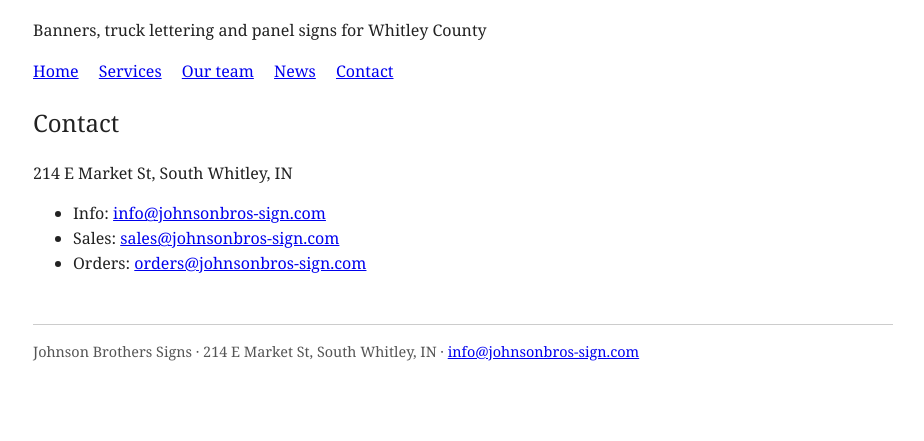
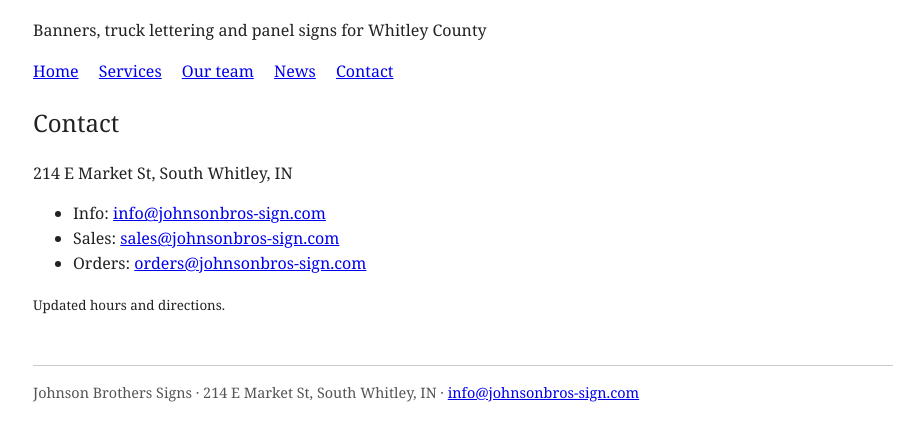
Before and after one commit to amandagreen-dev/johnsonbros-sign-site, a plain HTML site: page contact.html in a window 1280 px wide. Shown: the part 85-526 px from the top of the page, without its empty margins (177-1101 px from the left). Drawn offline with Linux system fonts and the light colour scheme.

Commit message:
Contact page: check hours and address

```diff
--- a/contact.html
+++ b/contact.html
@@ -1 +1 @@
-<!doctype html><html lang="en"><head><meta charset="utf-8"><meta name="viewport" content="width=device-width,initial-scale=1"><title>Contact – Johnson Brothers Signs</title><style>body{font-family:Georgia,serif;max-width:860px;margin:2rem auto;padding:0 1rem;color:#222;line-height:1.55}nav a{margin-right:1rem}h1,h2{font-weight:normal}footer{margin-top:3rem;border-top:1px solid #ccc;padding-top:1rem;font-size:.9rem;color:#555}.team li{margin:.4rem 0}.menu td{padding:.2rem 1rem .2rem 0}</style></head><body><header><h1>Johnson Brothers Signs</h1><p>Banners, truck lettering and panel signs for Whitley County</p><nav><a href="index.html">Home</a> <a href="menu.html">Services</a> <a href="about.html">Our team</a> <a href="news.html">News</a> <a href="contact.html">Contact</a></nav></header><main><h2>Contact</h2><p>214 E Market St, South Whitley, IN</p><ul><li>Info: <a href="mailto:info@johnsonbros-sign.com">info@johnsonbros-sign.com</a></li><li>Sales: <a href="mailto:sales@johnsonbros-sign.com">sales@johnsonbros-sign.com</a></li><li>Orders: <a href="mailto:orders@johnsonbros-sign.com">orders@johnsonbros-sign.com</a></li></ul></main><footer>Johnson Brothers Signs · 214 E Market St, South Whitley, IN · <a href="mailto:info@johnsonbros-sign.com">info@johnsonbros-sign.com</a></footer></body></html>
+<!doctype html><html lang="en"><head><meta charset="utf-8"><meta name="viewport" content="width=device-width,initial-scale=1"><title>Contact – Johnson Brothers Signs</title><style>body{font-family:Georgia,serif;max-width:860px;margin:2rem auto;padding:0 1rem;color:#222;line-height:1.55}nav a{margin-right:1rem}h1,h2{font-weight:normal}footer{margin-top:3rem;border-top:1px solid #ccc;padding-top:1rem;font-size:.9rem;color:#555}.team li{margin:.4rem 0}.menu td{padding:.2rem 1rem .2rem 0}</style></head><body><header><h1>Johnson Brothers Signs</h1><p>Banners, truck lettering and panel signs for Whitley County</p><nav><a href="index.html">Home</a> <a href="menu.html">Services</a> <a href="about.html">Our team</a> <a href="news.html">News</a> <a href="contact.html">Contact</a></nav></header><main><h2>Contact</h2><p>214 E Market St, South Whitley, IN</p><ul><li>Info: <a href="mailto:info@johnsonbros-sign.com">info@johnsonbros-sign.com</a></li><li>Sales: <a href="mailto:sales@johnsonbros-sign.com">sales@johnsonbros-sign.com</a></li><li>Orders: <a href="mailto:orders@johnsonbros-sign.com">orders@johnsonbros-sign.com</a></li></ul><p><small>Updated hours and directions.</small></p></main><footer>Johnson Brothers Signs · 214 E Market St, South Whitley, IN · <a href="mailto:info@johnsonbros-sign.com">info@johnsonbros-sign.com</a></footer></body></html>
```
